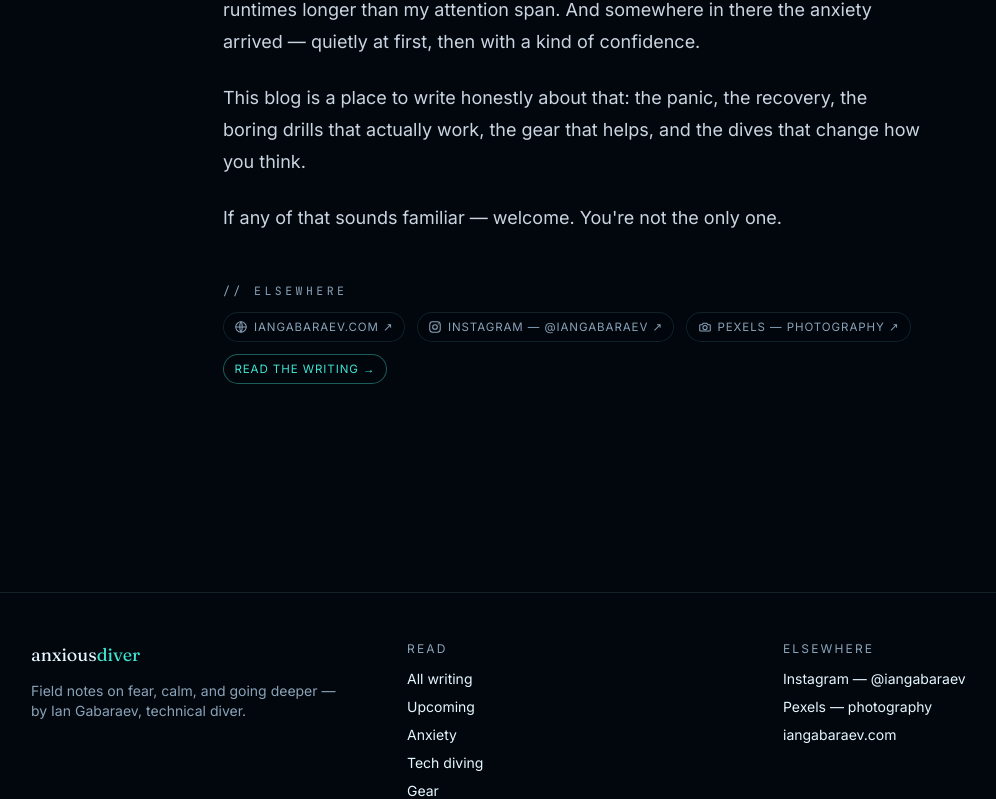
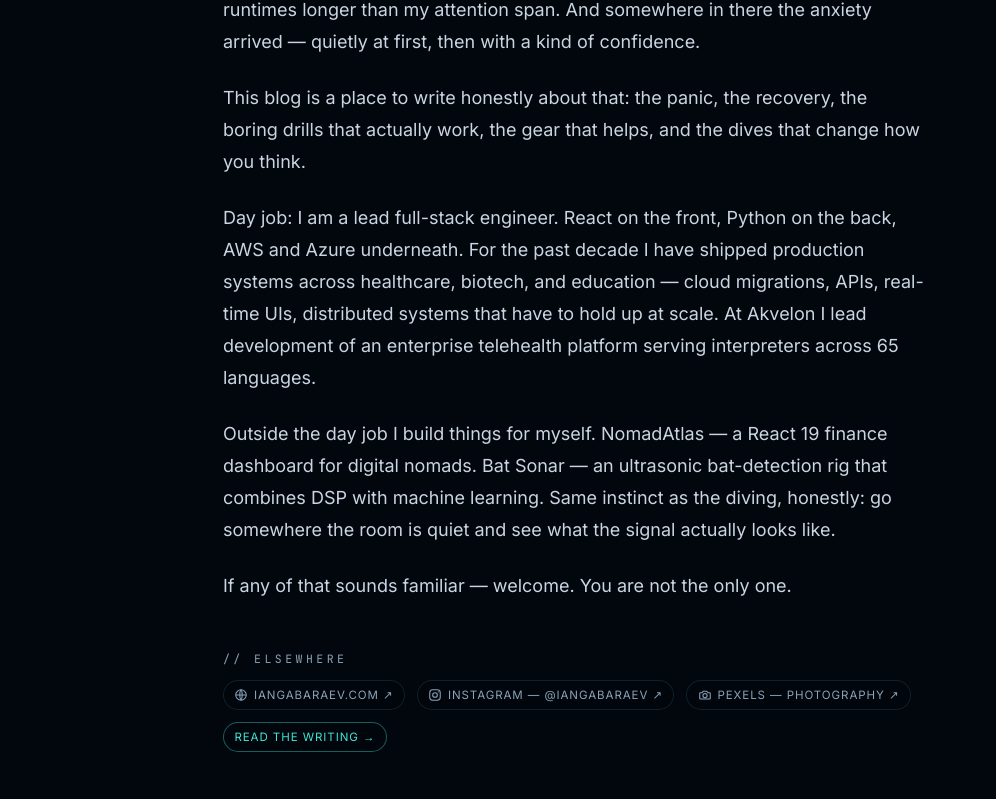
Before and after one commit to Ian-Gabaraev/anxiousdiver, a Next.js app: page /about in a window 1280 px wide. Shown: the part 532-1331 px from the top of the page, without its empty margins (65-1061 px from the left). Built offline with nearby package versions, Linux system fonts and the light colour scheme.

Commit message:
about: add engineering background

```diff
--- a/src/app/about/page.tsx
+++ b/src/app/about/page.tsx
@@ -38,7 +38,22 @@ export default function AboutPage() {
           that change how you think.
         </p>
         <p>
-          If any of that sounds familiar — welcome. You're not the only one.
+          Day job: I am a lead full-stack engineer. React on the front, Python on the
+          back, AWS and Azure underneath. For the past decade I have shipped
+          production systems across healthcare, biotech, and education — cloud
+          migrations, APIs, real-time UIs, distributed systems that have to hold up at
+          scale. At Akvelon I lead development of an enterprise telehealth platform
+          serving interpreters across 65 languages.
+        </p>
+        <p>
+          Outside the day job I build things for myself. NomadAtlas — a React 19
+          finance dashboard for digital nomads. Bat Sonar — an ultrasonic
+          bat-detection rig that combines DSP with machine learning. Same instinct as
+          the diving, honestly: go somewhere the room is quiet and see what the
+          signal actually looks like.
+        </p>
+        <p>
+          If any of that sounds familiar — welcome. You are not the only one.
         </p>
       </div>
 
@@ -81,7 +96,11 @@ export default function AboutPage() {
           name: site.author.name,
           url: site.author.url,
           mainEntityOfPage: `${site.url}/about/`,
-          jobTitle: 'Technical Diver',
+          jobTitle: 'Lead Full-Stack Engineer',
+          worksFor: {
+            '@type': 'Organization',
+            name: 'Akvelon',
+          },
           sameAs: [
             site.author.website,
             site.author.instagram,
@@ -89,7 +108,7 @@ export default function AboutPage() {
             site.url,
           ].filter(Boolean),
           description:
-            'Technical diver writing about anxiety, fear, and the mental side of scuba diving.',
+            'Lead full-stack engineer and technical diver. Writes about anxiety, fear, and the mental side of scuba diving.',
         }}
       />
     </section>
```
